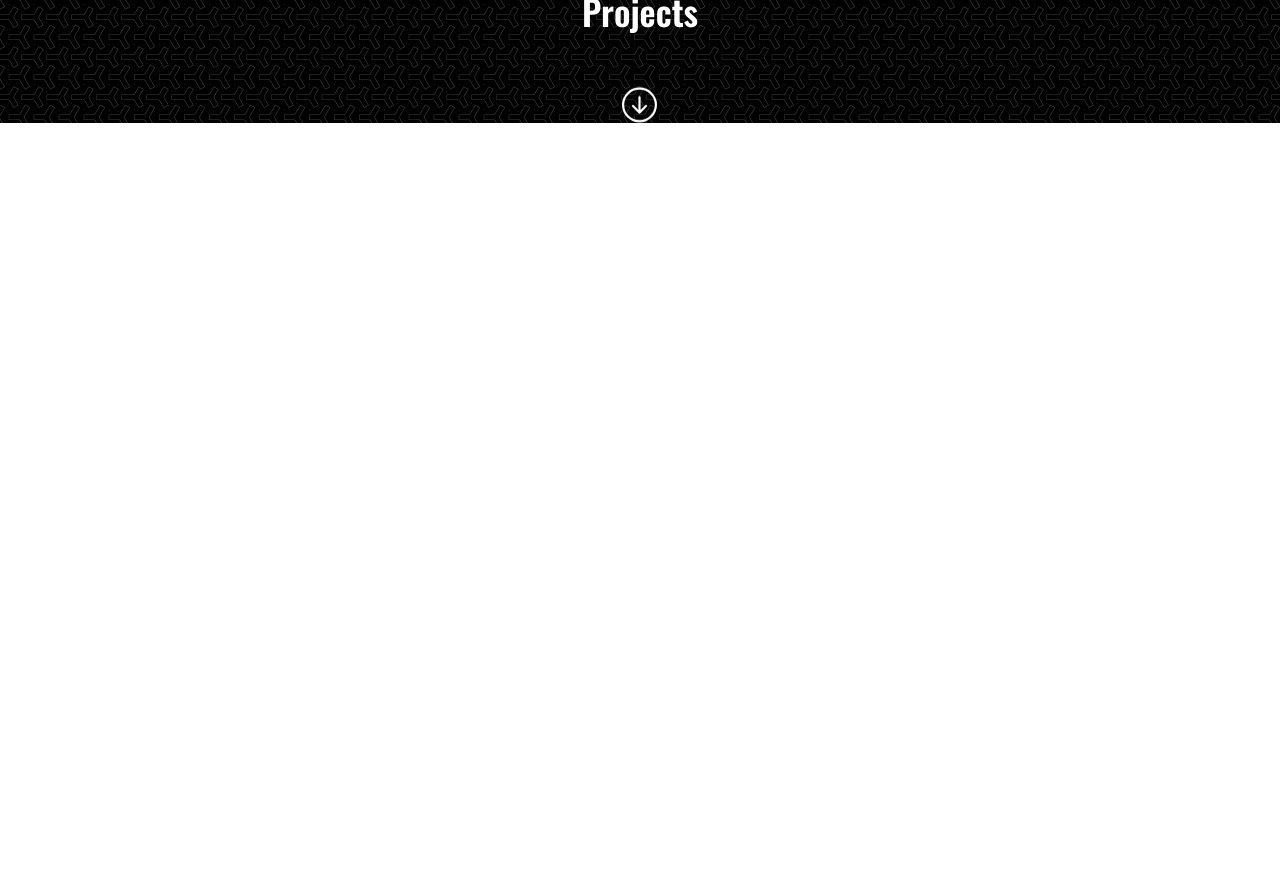
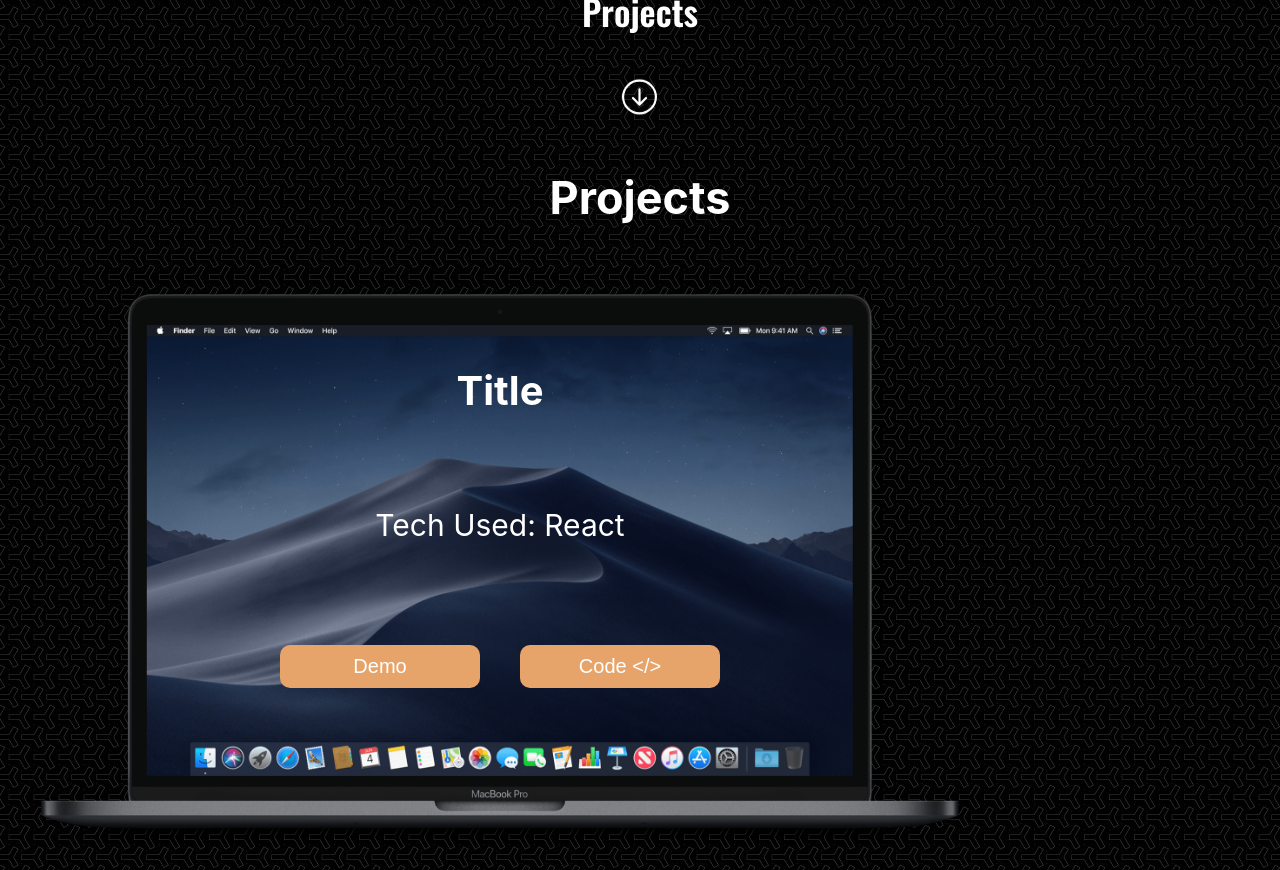
Before and after one commit to stefanomusicman/personal-portfolio, a React (Create React App) app: page / in a window 1280 px wide. Shown: the part 940-1810 px from the top of the page. Before the commit the page ends 1063 px from the top, so only its background shows below. Built offline with nearby package versions, Linux system fonts and the light colour scheme.

Commit message:
projects section added

```diff
--- a/src/App.tsx
+++ b/src/App.tsx
@@ -2,12 +2,14 @@
 import NavBar from "./Components/NavBar/NavBar";
 import HeroSection from "./Components/HeroSection/HeroSection";
 import IconsBar from "./Components/IconsBar/IconsBar";
+import Projects from "./Components/Projects/Projects";
 
 function App() {
   return (
     <div className="App">
       <NavBar />
       <HeroSection />
+      <Projects />
       <IconsBar />
     </div>
   );
--- a/src/Components/HeroSection/HeroSection.tsx
+++ b/src/Components/HeroSection/HeroSection.tsx
@@ -3,7 +3,7 @@
 import styled, { keyframes } from "styled-components";
 import { BsArrowDownCircle } from 'react-icons/bs';
 
-const PrimaryContainer = styled.div`
+export const PrimaryContainer = styled.div`
     display: flex;
     flex-direction: column;
     margin-left: 7.8em;
@@ -96,7 +96,7 @@
             </ContainerTwo>
             <ContainerThree>
                 <NextSection>
-                    <Text style={{fontSize: '35px'}}>Projects</Text>
+                    <Text style={{fontSize: '35px', height: '40px'}}>Projects</Text>
                     <ButtonBox >
                         <BsArrowDownCircle style={{color: 'white', width: '36px', height: '36px', cursor: 'pointer'}} />
                     </ButtonBox>
--- /dev/null
+++ b/src/Components/Projects/Macbook.tsx
@@ -0,0 +1,70 @@
+import React from "react";
+import styled from "styled-components";
+
+const LaptopContainer = styled.div`
+    display: flex;
+    flex-direction: column;
+    justify-content: center;
+    align-items: center;
+    position: relative;
+`
+
+const Laptop = styled.img`
+    width: 1000px;
+    height: 600px;
+    position: relative
+`
+
+const Title = styled.h3`
+    color: white;
+    margin-bottom: 10em;
+    position: absolute;
+    font-size: 40px;
+`
+
+const Tech = styled.div`
+    color: white;
+    margin-bottom: 3em;
+    position: absolute;
+    font-size: 30px;
+`
+
+const ButtonContainer = styled.div`
+    display: flex;
+    justify-content: center;
+    align-items: center;
+    position: absolute;
+    height: 10em;
+    width: 100%;
+    margin-top: 12em;
+`
+
+const Button = styled.button`
+    background-color: hsl(28, 72%, 66%);
+    color: white;
+    border: none;
+    border-radius: 10px;
+    padding: 10px 15px;
+    width: 10em;
+    font-size: 20px;
+
+    &:hover {
+        cursor: pointer;
+    }
+`
+
+const Macbook = () => {
+    return(
+        <LaptopContainer>
+            <Laptop src={require("./../../Images/MacBook2.png")} alt="macbook" style={{width: '1000px', height: '600px', position: 'relative'}}/>
+            <Title>Title</Title>
+            <Tech>Tech Used: React</Tech>
+            <ButtonContainer>
+                <Button>Demo</Button>
+                <Button style={{marginLeft: '40px'}}>{`Code </>`}</Button>
+            </ButtonContainer>
+        </LaptopContainer>
+    )
+}
+
+export default Macbook;
--- /dev/null
+++ b/src/Components/Projects/Projects.tsx
@@ -0,0 +1,66 @@
+import React from "react";
+import styled from "styled-components";
+import Macbook from "./Macbook";
+
+type Info = {
+    name: string,
+    techUsed: string,
+    sourceCodeLink: string,
+    // demoLink: string
+}
+
+const projectInfo: Info[] = [
+    {
+        name: 'Food Order App',
+        techUsed: 'React, CSS Modules',
+        sourceCodeLink: 'https://github.com/stefanomusicman/food-order-app'
+    },
+    {
+        name: 'Book Tracker',
+        techUsed: 'React, Styled Components',
+        sourceCodeLink: 'https://github.com/stefanomusicman/first-app'
+    },
+    {
+        name: 'Personal Portfolio',
+        techUsed: 'React, TypeScript, Styled Components, UI Design - FIGMA',
+        sourceCodeLink: 'https://github.com/stefanomusicman/personal-portfolio'
+    }
+];
+
+const PrimaryContainer = styled.div`
+    display: flex;
+    flex-direction: column;
+`
+
+const TitleContainer = styled.div`
+    display: flex;
+    justify-content: center;
+    align-items: center;
+    width: 100%;
+`
+
+const Title = styled.p`
+    font-size: 45px;
+    color: white;
+    font-weight: bold;
+`
+
+const ProjectsContainer = styled.div`
+    display: flex;
+    width: 100%;
+`
+
+const Projects = () => {
+    return(
+        <PrimaryContainer style={{marginTop: '30px'}}>
+            <TitleContainer>
+                <Title>Projects</Title>
+            </TitleContainer>
+            <ProjectsContainer>
+                <Macbook />
+            </ProjectsContainer>
+        </PrimaryContainer>
+    )
+}
+
+export default Projects;
```
Also changed, not shown: src/Images/MacBook.png (added), src/Images/MacBook2.png (added).
